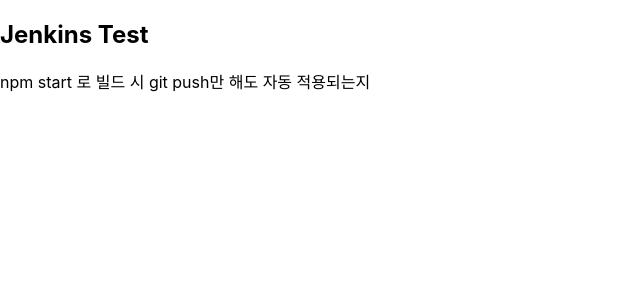
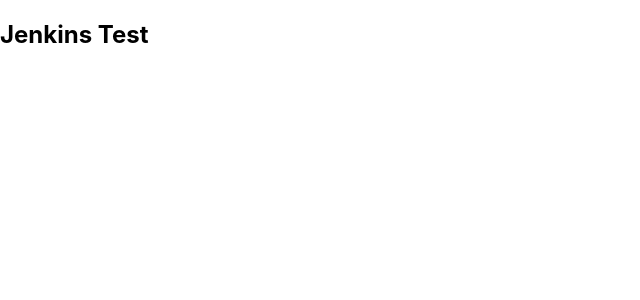
Before and after one commit to fadu-liz/cra-jenkins-test, a React (Create React App) app: page / in a window 1280 px wide. Shown: the top 300 px of the page, without its empty margins (0-640 px from the left). Built offline with nearby package versions, Linux system fonts and the light colour scheme.

Commit message:
Revert "젠킨스에서 npm start 로 빌드 시 git push만 해도 자동 적용되는지 테스트"
This reverts commit 07de023f6308c654baa541083656fb7651d56d32.

```diff
--- a/src/App.tsx
+++ b/src/App.tsx
@@ -4,7 +4,6 @@
   return (
     <div className="App">
       <h2>Jenkins Test</h2>
-      <p>npm start 로 빌드 시 git push만 해도 자동 적용되는지</p>
     </div>
   );
 }
```
